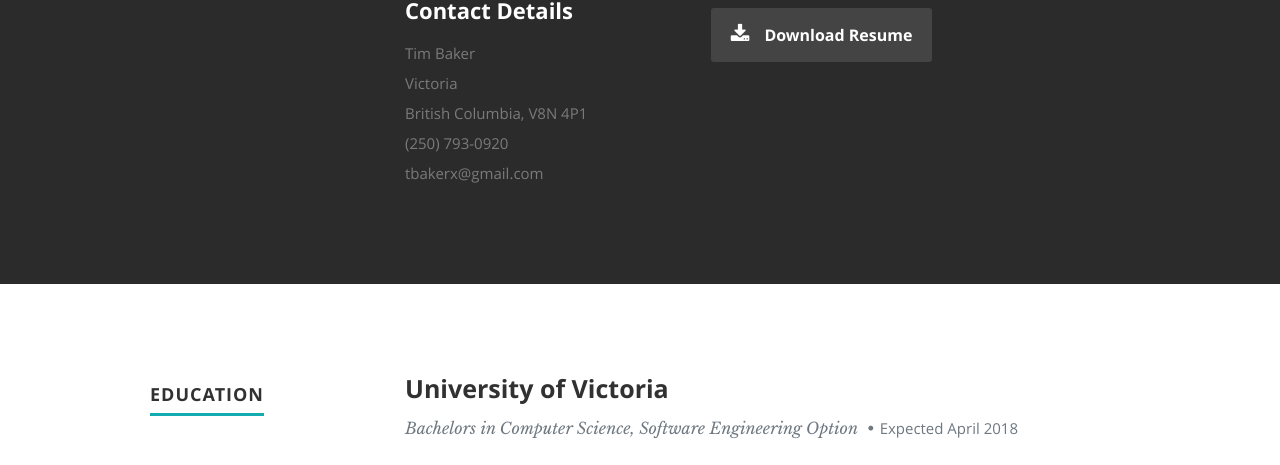
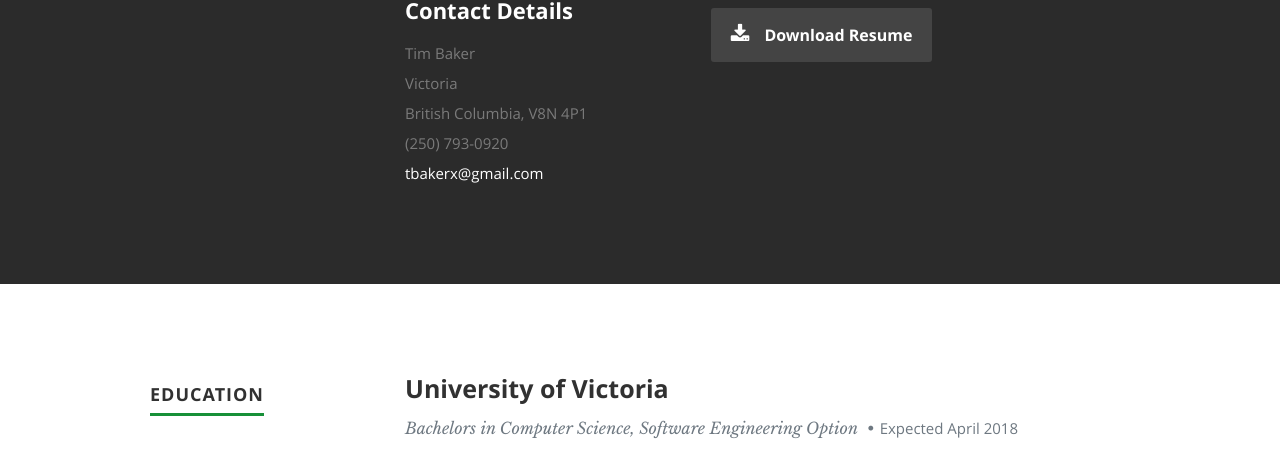
Before and after one commit to tbakerx/Tim-Baker-Personal-Website, a React (Create React App) app: page / in a window 1280 px wide. Shown: the part 1152-1617 px from the top of the page. Built offline with nearby package versions, Linux system fonts and the light colour scheme.

Commit message:
Changed some styling of secondary colors

```diff
--- a/public/css/default.css
+++ b/public/css/default.css
@@ -288,7 +288,7 @@
 a, a:visited {
    text-decoration: none;
    outline: 0;
-   color: #11ABB0;
+   color: #179038;
 
    -webkit-transition: color .3s ease-in-out;
    -moz-transition: color .3s ease-in-out;
@@ -349,7 +349,7 @@
    color: #313131;
 }
 .stats-tabs li a:hover {
-   color:#11ABB0;
+   color:#179038;
 }
 .stats-tabs li a b {
 	display: block;
@@ -361,7 +361,7 @@
 
 /* definition list */
 dl { margin: 12px 0; }
-dt { margin: 0; color:#11ABB0; }
+dt { margin: 0; color:#179038; }
 dd { margin: 0 0 0 20px; }
 
 /* Lining Definition Style Markup */
@@ -436,7 +436,7 @@
 }
 .pagination .current,
 .pagination .current:hover {
-   background-color: #11ABB0;
+   background-color: #179038;
    color: #fff;
 }
 .pagination .inactive,
@@ -464,7 +464,7 @@
 input[type="reset"],
 input[type="button"] {
    font: 16px/30px 'opensans-bold', sans-serif;
-   background: #11ABB0;
+   background: #179038;
    display: inline-block;
 	text-decoration: none;
    letter-spacing: 0;
--- a/public/css/layout.css
+++ b/public/css/layout.css
@@ -95,7 +95,7 @@
    padding: 0;
 }
 header .social li a { color: #fff; }
-header .social li a:hover { color: #11ABB0; }
+header .social li a:hover { color: #179038; }
 
 /* scrolldown link */
 header .scrolldown a {
@@ -117,7 +117,7 @@
    -o-transition: all .3s ease-in-out;
    transition: all .3s ease-in-out;
 }
-header .scrolldown a:hover { color: #11ABB0; }
+header .scrolldown a:hover { color: #179038; }
 
 /* primary navigation
 --------------------------------------------------------------------- */
@@ -194,7 +194,7 @@
 }
 
 #about a, #about a:visited  { color: #fff; }
-#about a:hover, #about a:focus { color: #11ABB0; }
+#about a:hover, #about a:focus { color: #179038; }
 
 #about h2 {
    font: 22px/30px 'opensans-bold', sans-serif;
@@ -242,7 +242,7 @@
    overflow: hidden;
 }
 
-#resume a, #resume a:visited  { color: #11ABB0; }
+#resume a, #resume a:visited  { color: #179038; }
 #resume a:hover, #resume a:focus { color: #313131; }
 
 #resume h1 {
@@ -251,7 +251,7 @@
    letter-spacing: 1px;
 }
 #resume h1 span {
-   border-bottom: 3px solid #11ABB0;
+   border-bottom: 3px solid #179038;
    padding-bottom: 6px;
 }
 #resume h3 {
@@ -801,7 +801,7 @@
 }
 #contact .section-head { margin-bottom: 42px; }
 
-#contact a, #contact a:visited  { color: #11ABB0; }
+#contact a, #contact a:visited  { color: #179038; }
 #contact a:hover, #contact a:focus { color: #fff; }
 
 #contact h1 {
@@ -862,7 +862,7 @@
 #contact textarea:focus,
 #contact select:focus {
 	color: #fff;
-	background-color: #11ABB0;
+	background-color: #179038;
 }
 #contact button.submit {
 	text-transform: uppercase;
@@ -881,7 +881,7 @@
 	background: #fff;
 }
 #contact span.required {
-	color: #11ABB0;
+	color: #179038;
 	font-size: 13px;
 }
 #message-warning, #message-success {
@@ -893,7 +893,7 @@
    margin-left: 26%;
 }
 #message-warning { color: #D72828; }
-#message-success { color: #11ABB0; }
+#message-success { color: #179038; }
 
 #message-warning i,
 #message-success i {
--- a/public/resumeData.json
+++ b/public/resumeData.json
@@ -17,7 +17,7 @@
       "zip": "V8N 4P1"
     },
     "website": "http://www.timbakerdev.com",
-    "resumedownload":"https://tim-baker-personal-portfolio.herokuapp.com/resume.pdf",
+    "resumedownload":"./resume.pdf",
     "social":[
       {
         "name":"facebook",
--- a/src/Components/About.js
+++ b/src/Components/About.js
@@ -34,12 +34,12 @@
 						         {state}, {zip}
                    </span><br />
 						   <span>{phone}</span><br />
-                     <span>{email}</span>
+                     <span><a href="mailto:tbakerx@gmail.com">{email}</a></span>
 					   </p>
                </div>
                <div className="columns download">
                   <p>
-                     <a href={resumeDownload} className="button"><i className="fa fa-download"></i>Download Resume</a>
+                     <a href={resumeDownload} className="button" target="_blank"><i className="fa fa-download"></i>Download Resume</a>
                   </p>
                </div>
             </div>
--- a/src/Components/Contact.js
+++ b/src/Components/Contact.js
@@ -85,7 +85,7 @@
 						   {city} <br />
 						   {state}, {zip}<br />
 						   <span>{phone}</span><br />
-               <span>{email}</span>
+               <span><a href="mailto:tbakerx@gmail.com">{email}</a></span>
 					   </p>
 				   </div>
             </aside>
```
